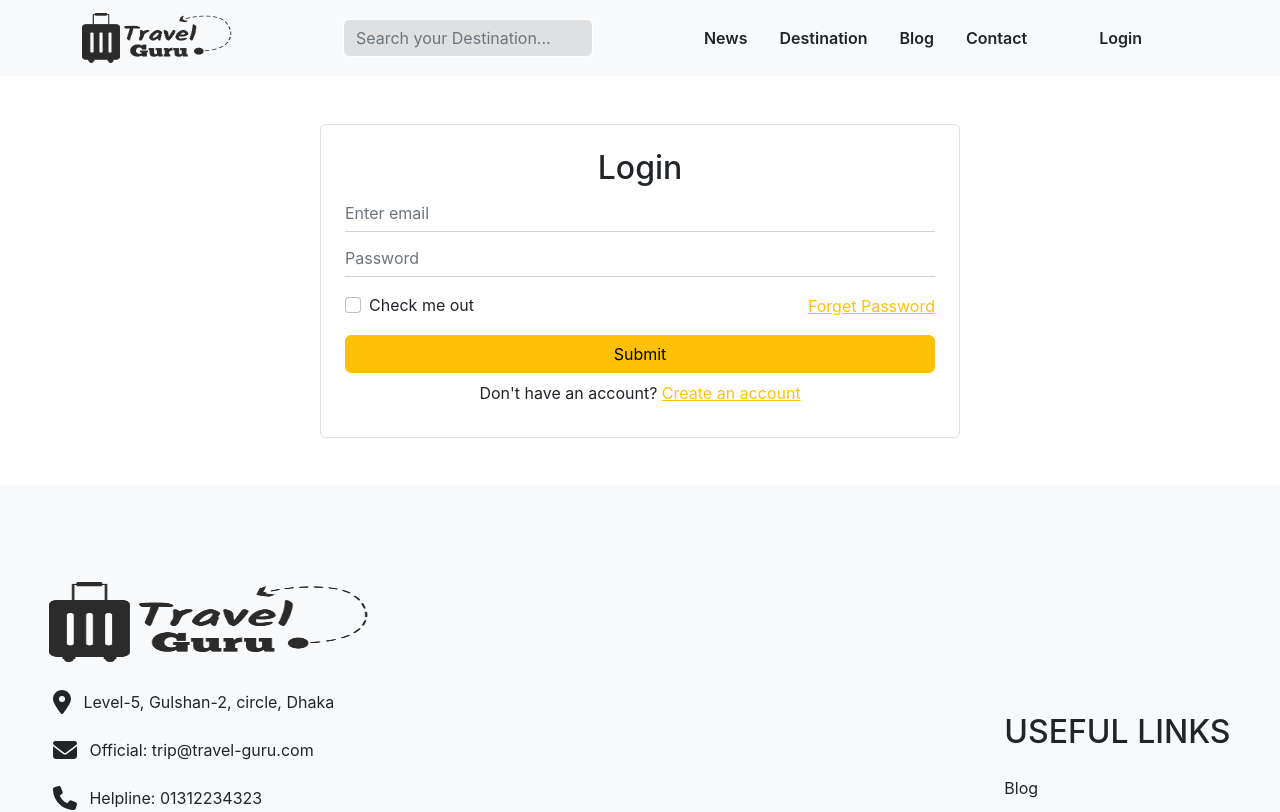
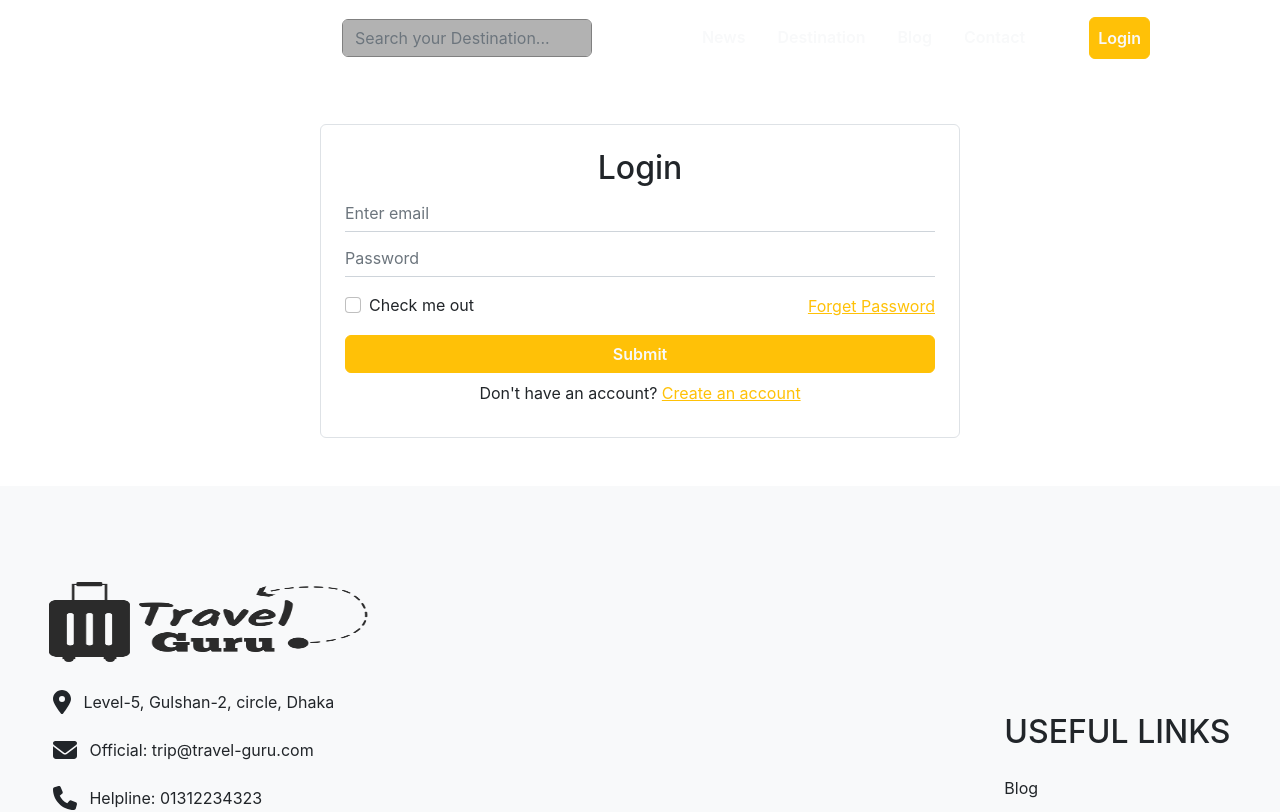
Before and after one commit to crescentpartha/Travel-Guru, a React (Create React App) app in the folder travel-guru/: page /signIn in a window 1280 px wide. Shown: the top 812 px of the page. Built offline with nearby package versions, Linux system fonts and the light colour scheme.

Commit message:
Conditional Rendering added in the Hearder Conponent - Header2 component deleted - Button style modified - Home component positioning updated

```diff
--- a/travel-guru/src/App.js
+++ b/travel-guru/src/App.js
@@ -3,14 +3,14 @@ import './App.css';
 import SignIn from './components/Authentication/SignIn/SignIn';
 import SignUp from './components/Authentication/SignUp/SignUp';
 import Home from './components/Home/Home/Home';
-// import Header from './components/SharedPages/Header/Header';
+import Header from './components/SharedPages/Header/Header';
 import Footer from './components/SharedPages/Footer/Footer';
 import NotFound from './components/SharedPages/NotFound/NotFound';
 
 function App() {
   return (
-    <div className="App">
-      {/* <Header></Header> */}
+    <div className="App position-relative">
+      <Header></Header>
       <Routes>
         <Route path='/' element={<Home></Home>}></Route>
         <Route path='/home' element={<Home></Home>}></Route>
--- a/travel-guru/src/components/Authentication/SignIn/SignIn.js
+++ b/travel-guru/src/components/Authentication/SignIn/SignIn.js
@@ -1,12 +1,10 @@
 import React from 'react';
 import { Button, Form } from 'react-bootstrap';
 import { Link } from 'react-router-dom';
-import Header2 from '../../SharedPages/Header2/Header2';
 
 const SignIn = () => {
     return (
         <div>
-            <Header2></Header2>
             <div style={{margin: '0 25%'}} className='my-5 p-4 border rounded shadow-md'>
                 <h2>Login</h2>
                 <Form className='w-100 mx-auto'>
@@ -14,12 +12,12 @@ const SignIn = () => {
                     <Form.Control className='my-2 border-top-0 border-start-0 border-end-0 rounded-0 px-0' type="password" placeholder="Password" required />
                     <div className='d-flex align-items-center justify-content-between my-3'>
                         <Form.Check className='text-start' type="checkbox" label="Check me out" />
-                        <Link className='text-warning' to='/'>Forget Password</Link>
+                        <Link className='text-warning' to='/home'>Forget Password</Link>
                     </div>
-                    <Button className='w-100' variant="warning" type="submit">
+                    <Button className='w-100 text-light fw-semibold' variant="warning" type="submit">
                         Submit
                     </Button>
-                    <p className='my-2'>Don't have an account? <Link className='text-warning' to='/'>Create an account</Link></p>
+                    <p className='my-2'>Don't have an account? <Link className='text-warning' to='/signUp'>Create an account</Link></p>
                 </Form>
             </div>
         </div>
--- a/travel-guru/src/components/SharedPages/Footer/Footer.js
+++ b/travel-guru/src/components/SharedPages/Footer/Footer.js
@@ -58,7 +58,7 @@ const Footer = () => {
             </div>
             <hr className='mb-0' />
             <div>
-                <p className='mb-0 p-4'>&copy;{new Date().getFullYear()} Travel-Guru LLC All rights reserved.</p>
+                <p className='mb-0 p-4 fw-semibold'>Copyright &copy;{new Date().getFullYear()} Travel-Guru LLC All rights reserved.</p>
             </div>
         </div>
     );
--- a/travel-guru/src/components/SharedPages/Header/Header.js
+++ b/travel-guru/src/components/SharedPages/Header/Header.js
@@ -1,15 +1,17 @@
-import React from 'react';
+import React, { useState } from 'react';
 // import { FontAwesomeIcon } from '@fortawesome/react-fontawesome';
 // import { faMagnifyingGlass } from '@fortawesome/free-solid-svg-icons';
 import { Container, Form, Nav, Navbar } from 'react-bootstrap';
 import { Link } from 'react-router-dom';
 import logo from '../../../images/logo-white.png';
+import logo2 from '../../../images/logo-black.png';
 
 const Header = () => {
     // const placeholderText = <div>
     //     <FontAwesomeIcon className='' icon={faMagnifyingGlass}></FontAwesomeIcon>
     //     <span>Search your Destination...</span>
     // </div>
+    const [navValue, setNavValue] = useState(false);
 
     const searchFieldStyle = {
         width: '250px',
@@ -18,12 +20,21 @@ const Header = () => {
         backgroundColor: 'rgba(0, 0, 0, 0.3)'
     };
 
+    const handleNavber = value => {
+        setNavValue(value);
+    }
+
     return (
         <div>
-            <Navbar collapseOnSelect expand="lg" sticky='top' bg="none" variant="dark">
+            {
+                navValue ?
+                    <Navbar collapseOnSelect expand="lg" sticky='top' bg="none" variant="light">
                         <Container className='text-primary'>
-                    <Navbar.Brand as={Link} to="/home">
-                        <img src={logo} alt="" width={150} height={50} />
+                            <Navbar.Brand onClick={() => handleNavber(false)} as={Link} to="/home">
+                                {
+                                    navValue ? <img src={logo2} alt="" width={150} height={50} />
+                                        :
+                                        <img src={logo} alt="" width={150} height={50} />}
                             </Navbar.Brand>
                             <Navbar.Toggle aria-controls="responsive-navbar-nav" />
                             <Navbar.Collapse className='' id="responsive-navbar-nav">
@@ -40,16 +51,77 @@ const Header = () => {
                                         />
                                     </Form>
                                 </Nav>
-                        <Nav className=''>
-                            <Nav.Link className='mx-2 text-light' as={Link} to="home#news">News</Nav.Link>
-                            <Nav.Link className='mx-2 text-light' as={Link} to="home#destination">Destination</Nav.Link>
-                            <Nav.Link className='mx-2 text-light' as={Link} to="home#blog">Blog</Nav.Link>
-                            <Nav.Link className='mx-2 text-light' as={Link} to="home#contact">Contact</Nav.Link>
-                            <Nav.Link className='mx-5 text-light' as={Link} to="/signIn">Login</Nav.Link>
+                                <Nav className='fw-semibold'>
+                                    {
+                                        navValue ?
+                                            <>
+                                                <Nav.Link onClick={() => handleNavber(false)} className='mx-2 text-dark' as={Link} to="home#news">News</Nav.Link>
+                                                <Nav.Link onClick={() => handleNavber(false)} className='mx-2 text-dark' as={Link} to="home#destination">Destination</Nav.Link>
+                                                <Nav.Link onClick={() => handleNavber(false)} className='mx-2 text-dark' as={Link} to="home#blog">Blog</Nav.Link>
+                                                <Nav.Link onClick={() => handleNavber(false)} className='mx-2 text-dark' as={Link} to="home#contact">Contact</Nav.Link>
+                                                <Nav.Link onClick={() => handleNavber(true)} className='mx-5 btn btn-warning text-light' as={Link} to="/signIn">Login</Nav.Link>
+                                            </>
+                                            :
+                                            <>
+                                                <Nav.Link onClick={() => handleNavber(false)} className='mx-2 text-light' as={Link} to="home#news">News</Nav.Link>
+                                                <Nav.Link onClick={() => handleNavber(false)} className='mx-2 text-light' as={Link} to="home#destination">Destination</Nav.Link>
+                                                <Nav.Link onClick={() => handleNavber(false)} className='mx-2 text-light' as={Link} to="home#blog">Blog</Nav.Link>
+                                                <Nav.Link onClick={() => handleNavber(false)} className='mx-2 text-light' as={Link} to="home#contact">Contact</Nav.Link>
+                                                <Nav.Link onClick={() => handleNavber(true)} className='mx-5  btn btn-warning text-light' as={Link} to="/signIn">Login</Nav.Link>
+                                            </>
+                                    }
                                 </Nav>
                             </Navbar.Collapse>
                         </Container>
                     </Navbar>
+                    :
+                    <Navbar collapseOnSelect expand="lg" sticky='top' bg="none" variant="dark">
+                        <Container className='text-primary'>
+                            <Navbar.Brand onClick={() => handleNavber(false)} as={Link} to="/home">
+                                {
+                                    navValue ? <img src={logo2} alt="" width={150} height={50} />
+                                        :
+                                        <img src={logo} alt="" width={150} height={50} />}
+                            </Navbar.Brand>
+                            <Navbar.Toggle aria-controls="responsive-navbar-nav" />
+                            <Navbar.Collapse className='' id="responsive-navbar-nav">
+                                <Nav className="mx-auto my-2">
+                                    <Form className="">
+                                        <Form.Control
+                                            style={searchFieldStyle}
+                                            type="search"
+                                            placeholder="Search your Destination..."
+                                            // placeholder={placeholderText}
+                                            // placeholder="&#xf0e0; Search"
+                                            className="mx-auto "
+                                            aria-label="Search"
+                                        />
+                                    </Form>
+                                </Nav>
+                                <Nav className='fw-semibold'>
+                                    {
+                                        navValue ?
+                                            <>
+                                                <Nav.Link onClick={() => handleNavber(false)} className='mx-2 text-dark' as={Link} to="home#news">News</Nav.Link>
+                                                <Nav.Link onClick={() => handleNavber(false)} className='mx-2 text-dark' as={Link} to="home#destination">Destination</Nav.Link>
+                                                <Nav.Link onClick={() => handleNavber(false)} className='mx-2 text-dark' as={Link} to="home#blog">Blog</Nav.Link>
+                                                <Nav.Link onClick={() => handleNavber(false)} className='mx-2 text-dark' as={Link} to="home#contact">Contact</Nav.Link>
+                                                <Nav.Link onClick={() => handleNavber(true)} className='mx-5 btn btn-warning text-light' as={Link} to="/signIn">Login</Nav.Link>
+                                            </>
+                                            :
+                                            <>
+                                                <Nav.Link onClick={() => handleNavber(false)} className='mx-2 text-light' as={Link} to="home#news">News</Nav.Link>
+                                                <Nav.Link onClick={() => handleNavber(false)} className='mx-2 text-light' as={Link} to="home#destination">Destination</Nav.Link>
+                                                <Nav.Link onClick={() => handleNavber(false)} className='mx-2 text-light' as={Link} to="home#blog">Blog</Nav.Link>
+                                                <Nav.Link onClick={() => handleNavber(false)} className='mx-2 text-light' as={Link} to="home#contact">Contact</Nav.Link>
+                                                <Nav.Link onClick={() => handleNavber(true)} className='mx-5 btn btn-warning text-light' as={Link} to="/signIn">Login</Nav.Link>
+                                            </>
+                                    }
+                                </Nav>
+                            </Navbar.Collapse>
+                        </Container>
+                    </Navbar>
+            }
         </div>
     );
 };
--- a/travel-guru/src/components/SharedPages/Header2/Header2.js
+++ /dev/null
@@ -1,49 +0,0 @@
-import React from 'react';
-import { Container, Form, Nav, Navbar } from 'react-bootstrap';
-import { Link } from 'react-router-dom';
-import logo from '../../../images/logo-black.png';
-
-const Header2 = () => {
-    const searchFieldStyle = {
-        width: '250px',
-        color: 'black',
-        border: '1px solid white',
-        backgroundColor: 'rgba(0, 0, 0, 0.1)'
-    };
-    return (
-        <div>
-            <Navbar collapseOnSelect expand="lg" sticky='top' bg="light" variant="light">
-                <Container className=''>
-                    <Navbar.Brand as={Link} to="/home">
-                        <img src={logo} alt="" width={150} height={50} />
-                    </Navbar.Brand>
-                    <Navbar.Toggle aria-controls="responsive-navbar-nav" />
-                    <Navbar.Collapse className='' id="responsive-navbar-nav">
-                        <Nav className="mx-auto my-2">
-                            <Form className="">
-                                <Form.Control
-                                    style={searchFieldStyle}
-                                    type="search"
-                                    placeholder="Search your Destination..."
-                                    // placeholder={placeholderText}
-                                    // placeholder="&#xf0e0; Search"
-                                    className="mx-auto "
-                                    aria-label="Search"
-                                />
-                            </Form>
-                        </Nav>
-                        <Nav className='fw-semibold'>
-                            <Nav.Link className='mx-2 text-dark' as={Link} to="home#news">News</Nav.Link>
-                            <Nav.Link className='mx-2 text-dark' as={Link} to="home#destination">Destination</Nav.Link>
-                            <Nav.Link className='mx-2 text-dark' as={Link} to="home#blog">Blog</Nav.Link>
-                            <Nav.Link className='mx-2 text-dark' as={Link} to="home#contact">Contact</Nav.Link>
-                            <Nav.Link className='mx-5 text-dark' as={Link} to="/signIn">Login</Nav.Link>
-                        </Nav>
-                    </Navbar.Collapse>
-                </Container>
-            </Navbar>
-        </div>
-    );
-};
-
-export default Header2;
```
Also changed, not shown: travel-guru/src/components/Home/Home/Home.css (added, +29 -0 lines), travel-guru/src/components/Home/Home/Home.js (+17 -9 lines). Lines whose indentation alone changed are shown as unchanged.
